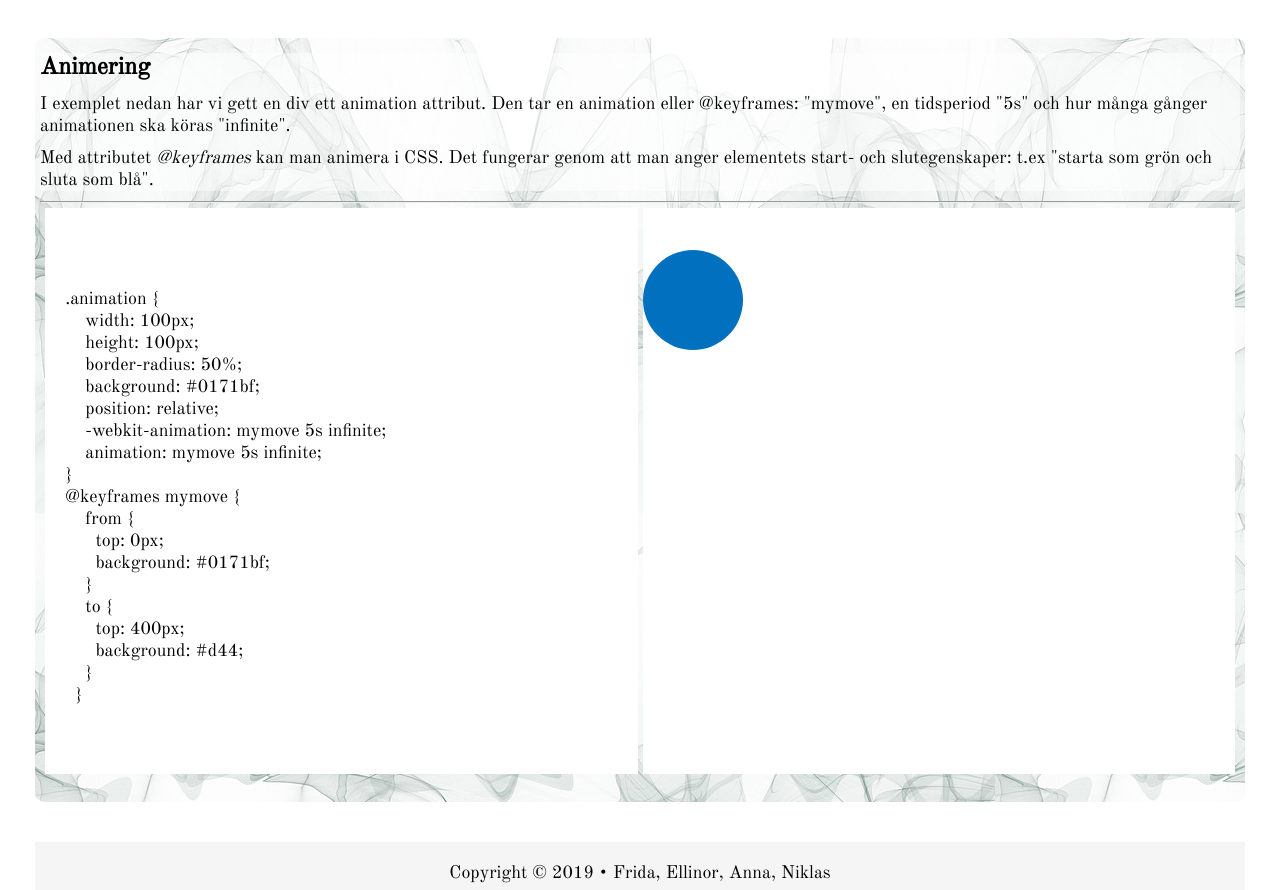
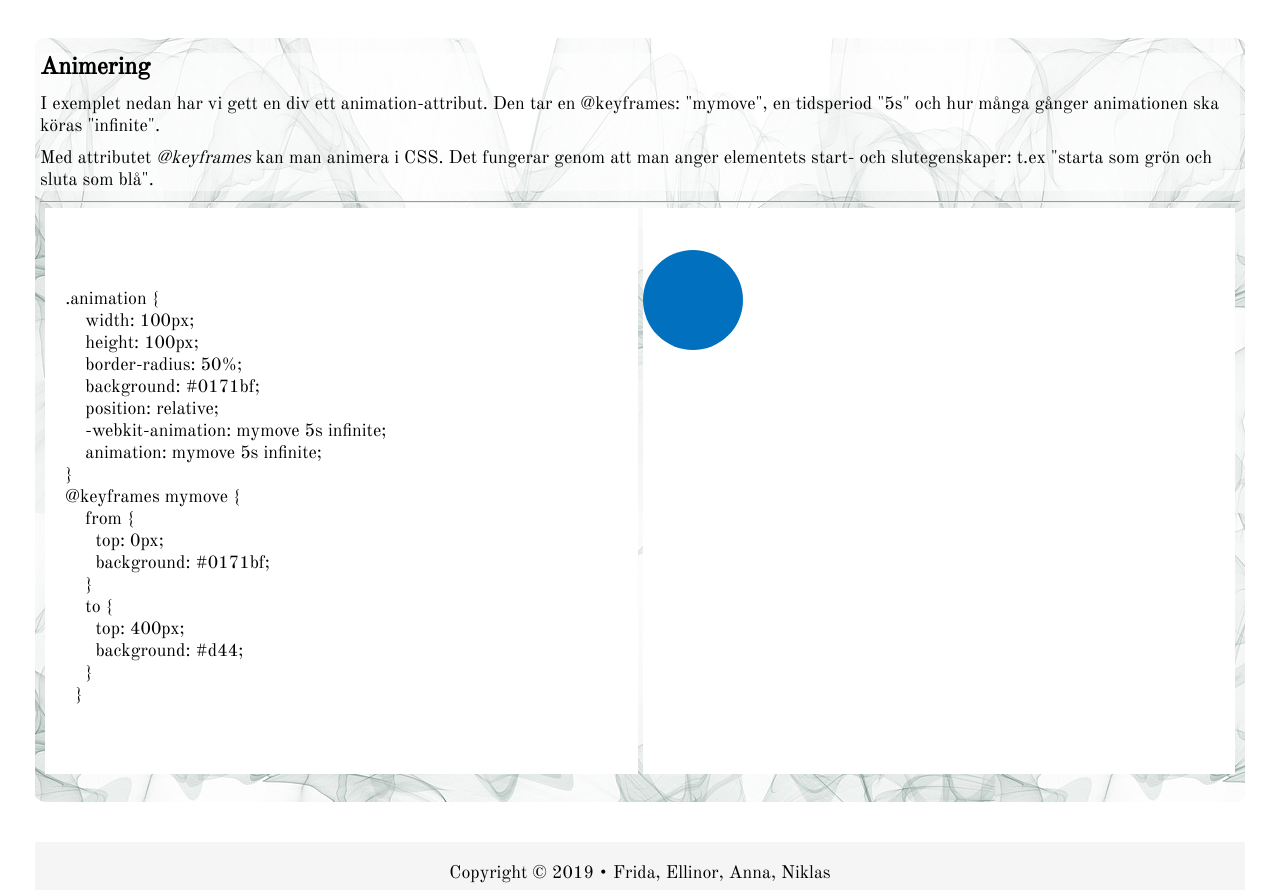
Before and after one commit to annazetterstrom/Grupp5, a plain HTML site: page css.html in a window 1280 px wide. Shown: the part 3376-4266 px from the top of the page. Drawn offline with nearby package versions, Linux system fonts and the light colour scheme.

Commit message:
korrekturläsning av korrekturläsningen hahaha

```diff
--- a/css.html
+++ b/css.html
@@ -274,7 +274,7 @@
         <section class="subject">
             <div class="explanation">
                 <h2>Animering</h2>
-                <p>I exemplet nedan har vi gett en div ett animation attribut. Den tar en animation eller @keyframes: "mymove", en tidsperiod "5s" och hur många gånger animationen ska köras "infinite".</p>
+                <p>I exemplet nedan har vi gett en div ett animation-attribut. Den tar en @keyframes: "mymove", en tidsperiod "5s" och hur många gånger animationen ska köras "infinite".</p>
                 <p>Med attributet <i>@keyframes</i> kan man animera i CSS. Det fungerar genom att man anger elementets start- och slutegenskaper: t.ex "starta som grön och sluta som blå".</p>
 
             </div>
```
